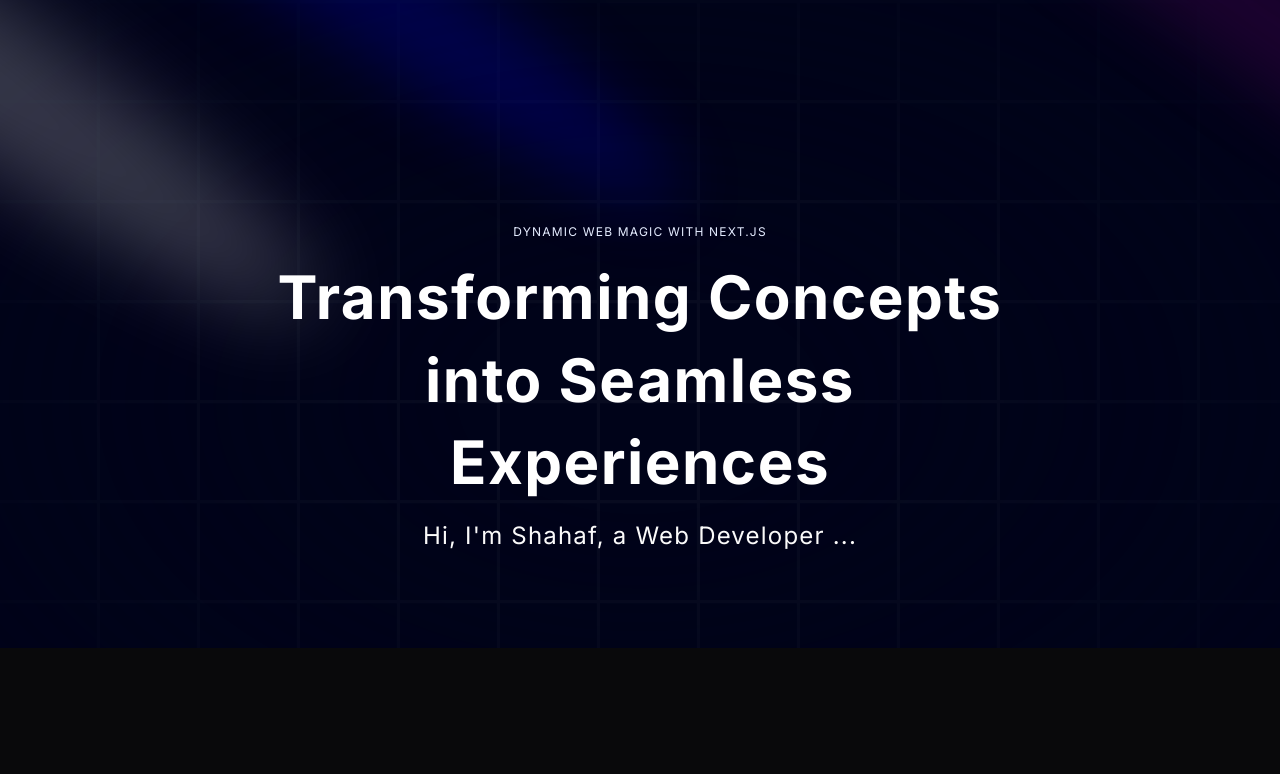
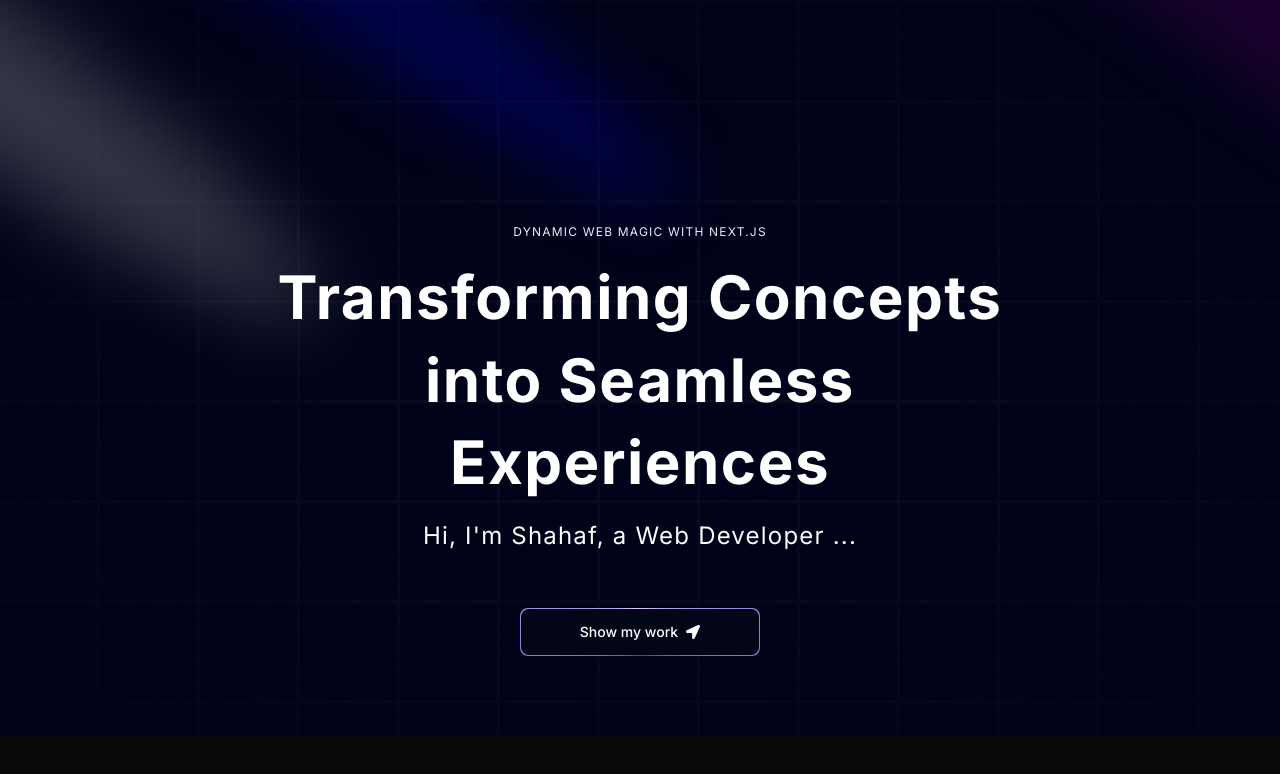
Before and after one commit to ShahafPinto/shahaf-portfolio, a Next.js app: page / in a window 1280 px wide. Shown: the top 774 px of the page. Built offline with nearby package versions, Linux system fonts and the light colour scheme.

Commit message:
added ui/magicButton

```diff
--- a/components/Hero.tsx
+++ b/components/Hero.tsx
@@ -1,6 +1,8 @@
 import React from 'react'
 import { Spotlight } from './ui/Spotlight'
 import { TextGenerateEffect } from './ui/TextGenerateEffect'
+import MagicButton from './ui/MagicButton'
+import { FaLocationArrow } from 'react-icons/fa'
 
 const Hero = () => {
   return (
@@ -19,6 +21,14 @@
                 <h2 className="uppercase tracking-widest text-xs text-center text-blue-100 max-w-80">Dynamic Web Magic with Next.JS</h2>
                 <TextGenerateEffect className="text-center text-[40px] md:text-5xl lg:text-6xl" words="Transforming Concepts into Seamless Experiences"/>
                 <p className="text-center md:tracking-wider mb-4 text-sm md:text-lg lg:text-2xl">Hi, I&apos;m Shahaf, a Web Developer ...</p>
+
+                <a href="#about">
+                    <MagicButton
+                        title="Show my work"
+                        icon={<FaLocationArrow />}
+                        position="right"
+                    />
+                </a>
             </div>
         </div>
     </div>
--- /dev/null
+++ b/components/ui/MagicButton.tsx
@@ -0,0 +1,16 @@
+import React from 'react'
+
+const MagicButton = ({title, icon, position, handleClick, otherClasses}: {title: string; icon: React.ReactNode; position: string; handleClick?: () => void; otherClasses?: string;}) => {
+  return (
+    <button className="relative inline-flex h-12 w-full overflow-hidden rounded-lg p-[1px] focus:outline-none md:w-60 md:mt-10">
+        <span className="absolute inset-[-1000%] animate-[spin_2s_linear_infinite] bg-[conic-gradient(from_90deg_at_50%_50%,#E2CBFF_0%,#393BB2_50%,#E2CBFF_100%)]" />
+        <span className={`inline-flex h-full w-full cursor-pointer items-center justify-center rounded-lg bg-slate-950 px-7 text-sm font-medium text-white backdrop-blur-3xl gap-2 ${otherClasses}`}>
+            {position === 'left' && icon}
+            {title}
+            {position === 'right' && icon}
+        </span>
+    </button>
+  )
+}
+
+export default MagicButton
--- a/package.json
+++ b/package.json
@@ -16,6 +16,7 @@
     "next-themes": "^0.3.0",
     "react": "^18",
     "react-dom": "^18",
+    "react-icons": "^5.2.1",
     "tailwind-merge": "^2.3.0",
     "tailwindcss-animate": "^1.0.7"
   },
```
Also changed, not shown: 1 other file (tests, documents, lock files or other folders).
